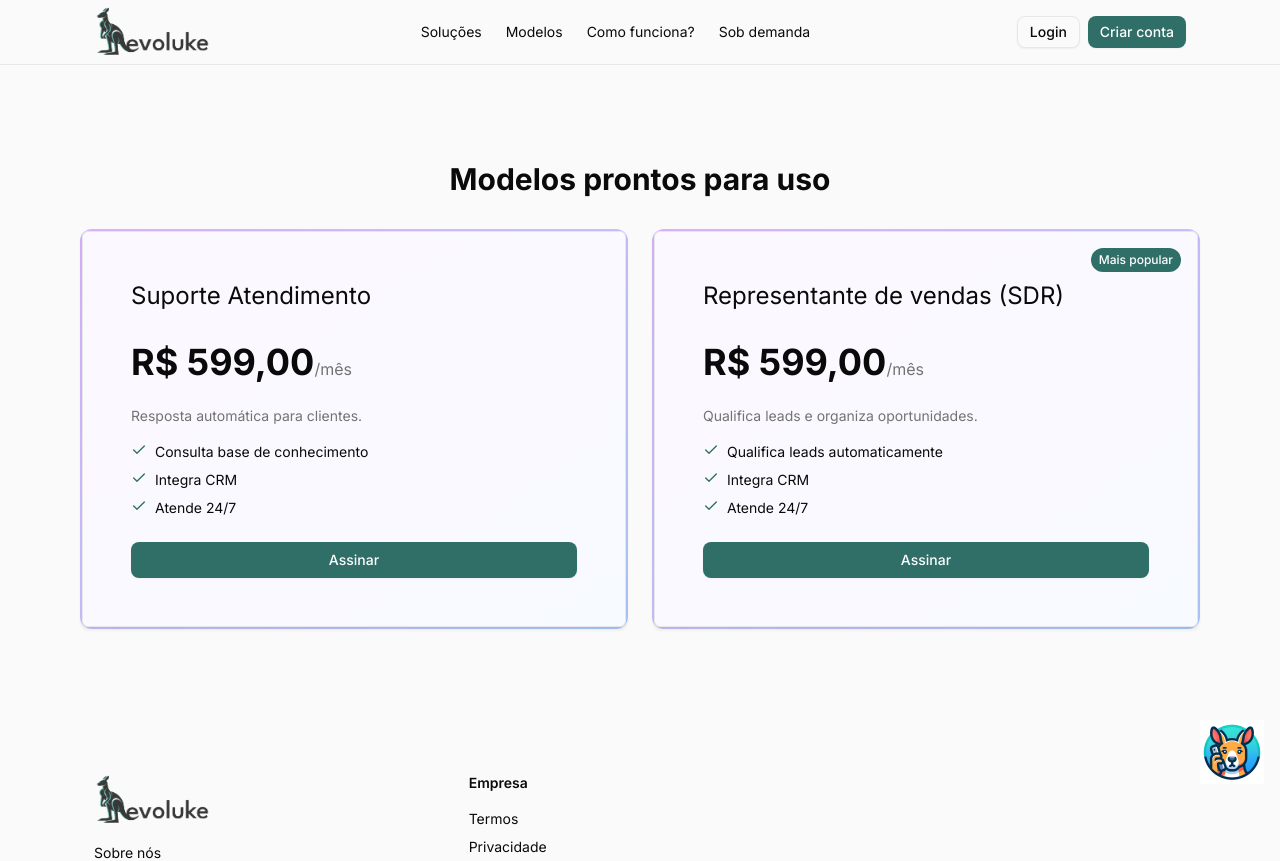
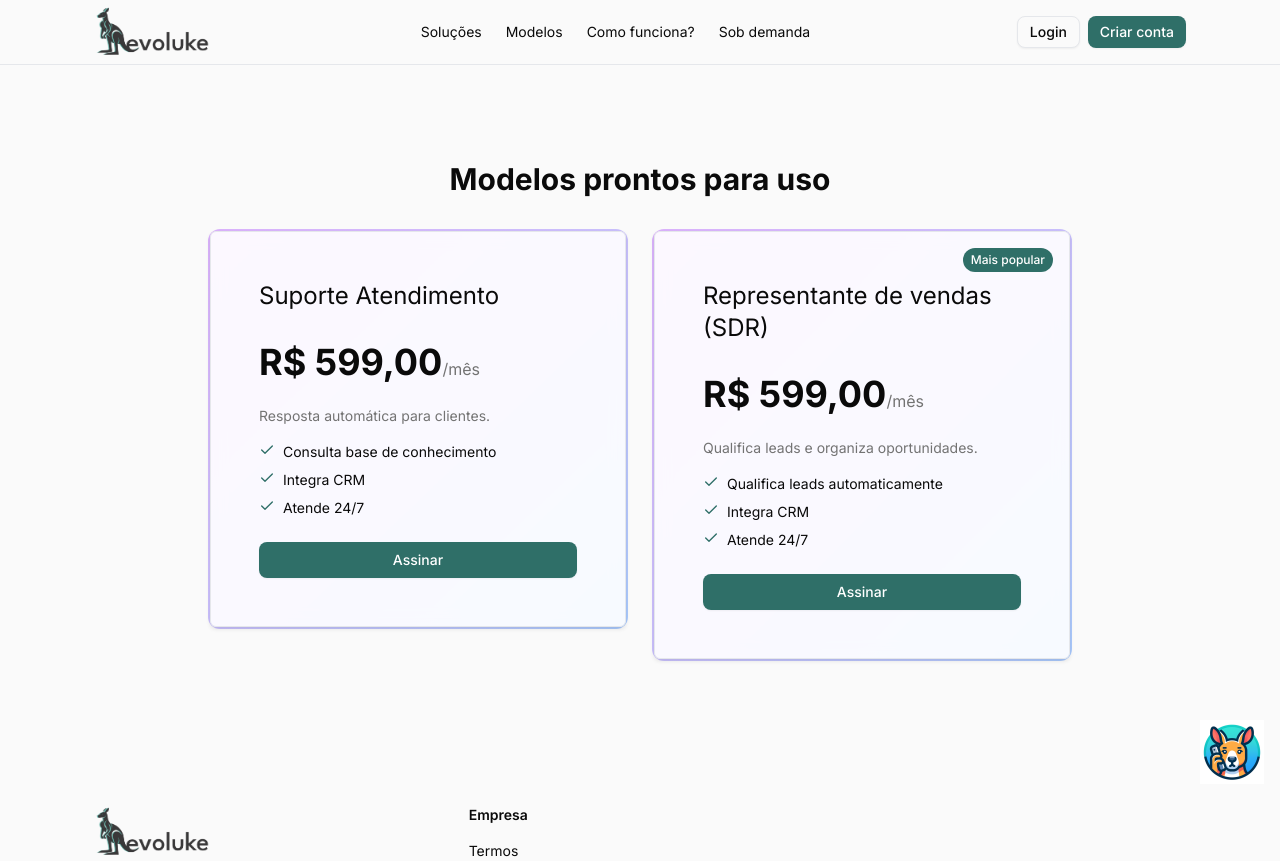
Before and after one commit to Evoluke/agent-plugandplay, a Next.js app: page /pricing in a window 1280 px wide. Shown: the top 861 px of the page. Built offline with nearby package versions, Linux system fonts and the light colour scheme.

Commit message:
feat: add lateral spacing to pricing page

```diff
--- a/src/app/pricing/page.tsx
+++ b/src/app/pricing/page.tsx
@@ -12,7 +12,7 @@ export default function PricingPage() {
   return (
     <>
       <Header />
-      <main className="flex flex-col">
+      <main className="flex flex-col w-[70%] mx-auto">
         <Pricing />
       </main>
       <Footer />
```
